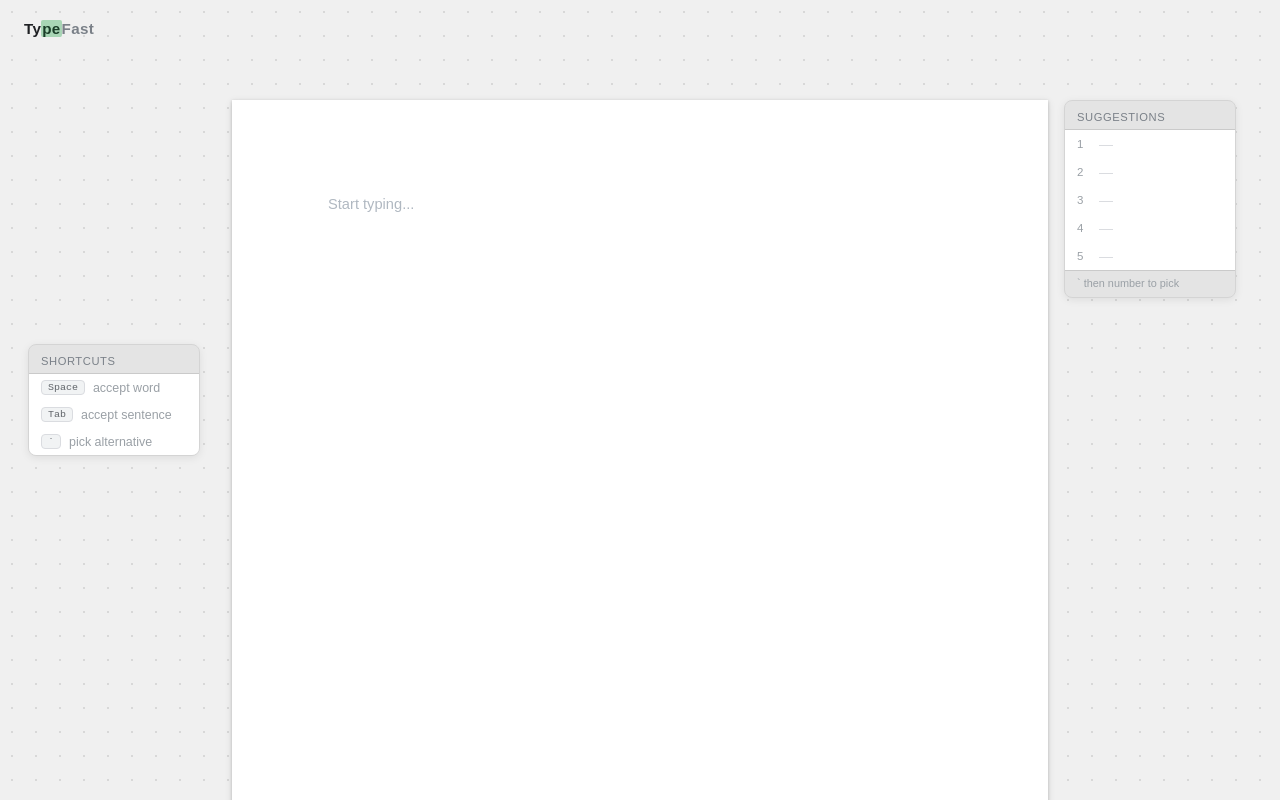
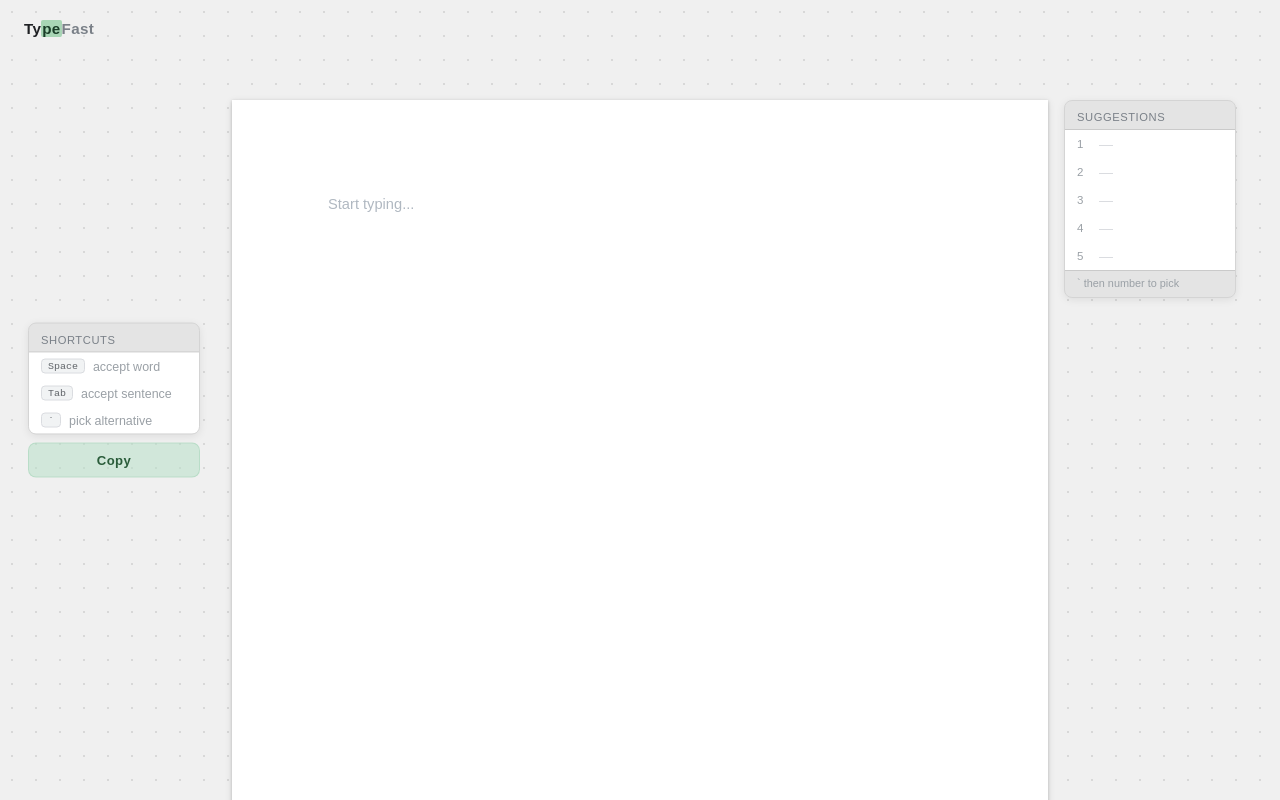
Before and after one commit to hughiwnl/TypeFast, a React (Vite) app in the folder frontend/: page / in a window 1280 px wide. Shown: the top 800 px of the page. Built offline with nearby package versions, Linux system fonts and the light colour scheme.

Commit message:
copy text button

```diff
--- a/frontend/src/App.css
+++ b/frontend/src/App.css
@@ -38,12 +38,19 @@
   position: relative;
 }
 
-/* ── Hints panel ── */
-.hints-panel {
+/* ── Left panel (hints + copy button) ── */
+.left-panel {
   position: fixed;
   top: 50vh;
   transform: translateY(-50%);
   left: calc(50% - 424px - 188px);
+  width: 172px;
+  display: flex;
+  flex-direction: column;
+  gap: 8px;
+}
+
+.hints-panel {
   width: 172px;
   background: #e4e4e4;
   border: 1px solid #d4d4d4;
@@ -51,6 +58,24 @@
   box-shadow: 0 2px 8px rgba(0,0,0,0.08);
   font-family: Arial, sans-serif;
   overflow: hidden;
+}
+
+.copy-button {
+  width: 172px;
+  padding: 9px 12px;
+  background: rgba(185, 225, 200, 0.55);
+  color: #2a5c3a;
+  border: 1px solid rgba(160, 210, 180, 0.5);
+  border-radius: 8px;
+  font-family: Arial, sans-serif;
+  font-size: 0.82rem;
+  font-weight: 600;
+  cursor: pointer;
+  letter-spacing: 0.03em;
+}
+
+.copy-button:hover {
+  background: rgba(168, 213, 181, 0.75);
 }
 
 .hints-title {
--- a/frontend/src/App.jsx
+++ b/frontend/src/App.jsx
@@ -1,9 +1,14 @@
-import { useState } from 'react';
+import { useState, useRef } from 'react';
 import GhostEditor from './components/GhostEditor';
 import './App.css';
 
 export default function App() {
   const [limitReached, setLimitReached] = useState(false);
+  const textRef = useRef('');
+
+  const handleCopy = () => {
+    navigator.clipboard.writeText(textRef.current);
+  };
 
   return (
     <div className="app">
@@ -17,8 +22,12 @@ export default function App() {
           </div>
         )}
         <div className="document-page">
-          <GhostEditor onLimitReached={() => setLimitReached(true)} />
+          <GhostEditor
+            onLimitReached={() => setLimitReached(true)}
+            onTextChange={(t) => { textRef.current = t; }}
+          />
         </div>
+        <div className="left-panel">
           <div className="hints-panel">
             <div className="hints-title">Shortcuts</div>
             <ul className="hints-list">
@@ -27,6 +36,8 @@ export default function App() {
               <li className="hint"><kbd>`</kbd> pick alternative</li>
             </ul>
           </div>
+          <button className="copy-button" onClick={handleCopy}>Copy</button>
+        </div>
       </main>
     </div>
   );
--- a/frontend/src/components/GhostEditor.jsx
+++ b/frontend/src/components/GhostEditor.jsx
@@ -5,7 +5,7 @@ import './GhostEditor.css';
 const DEBOUNCE_MS = 400;
 const MIN_WORDS = 3;
 
-export default function GhostEditor({ onLimitReached }) {
+export default function GhostEditor({ onLimitReached, onTextChange }) {
   const [text, setText] = useState('');
   const [wordGhost, setWordGhost] = useState('');
   const [alternatives, setAlternatives] = useState([]);
@@ -110,6 +110,10 @@ export default function GhostEditor({ onLimitReached }) {
     textareaRef.current?.focus();
   }, []);
 
+  useEffect(() => {
+    onTextChange?.(text);
+  }, [text]);
+
   const prefix = text.split(' ').pop();
   const allSuggestions = [wordGhost, ...alternatives].filter(Boolean);
 
```
Lines whose indentation alone changed are shown as unchanged.
